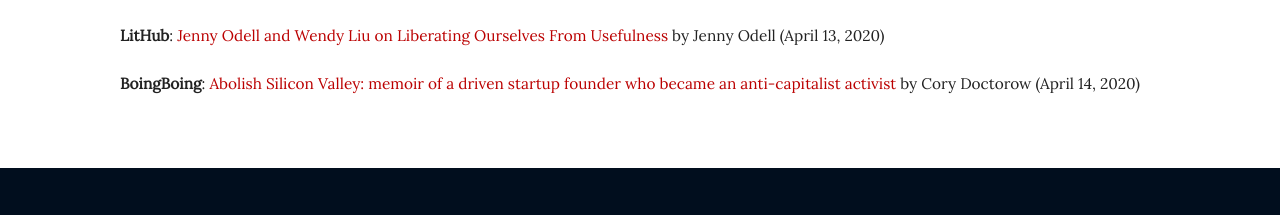
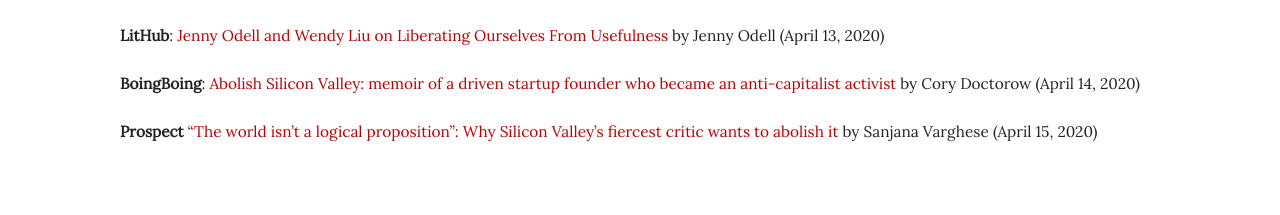
Before and after one commit to dellsystem/abolishsiliconvalley.com, a plain HTML site: page index.html in a window 1280 px wide. Shown: the part 2607-2822 px from the top of the page. Drawn offline with Linux system fonts and the light colour scheme.

Commit message:
Add Prospect article

```diff
--- a/index.html
+++ b/index.html
@@ -171,6 +171,13 @@
             </a>
             by Cory Doctorow (April 14, 2020)
         </p>
+        <p>
+            <strong>Prospect</strong>
+            <a href="https://www.prospectmagazine.co.uk/science-and-technology/abolish-silicon-valley-wendy-liu-interview-tech">
+            “The world isn’t a logical proposition”: Why Silicon Valley’s fiercest critic wants to abolish it
+            </a>
+            by Sanjana Varghese (April 15, 2020)
+        </p>
     </div>
 </div>
 <div class="block">
```
